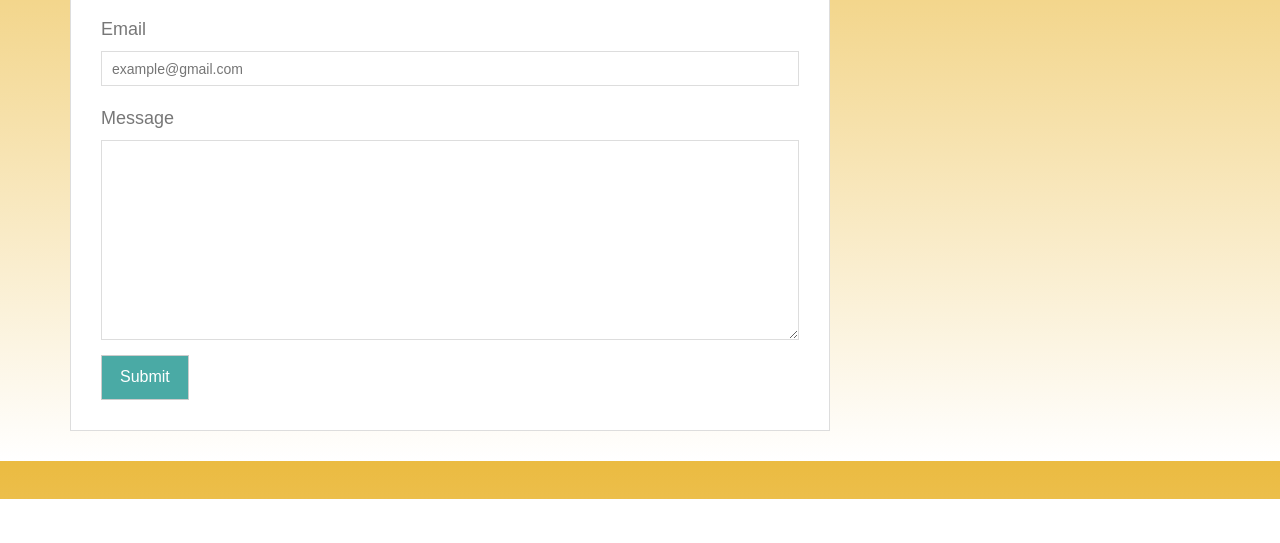
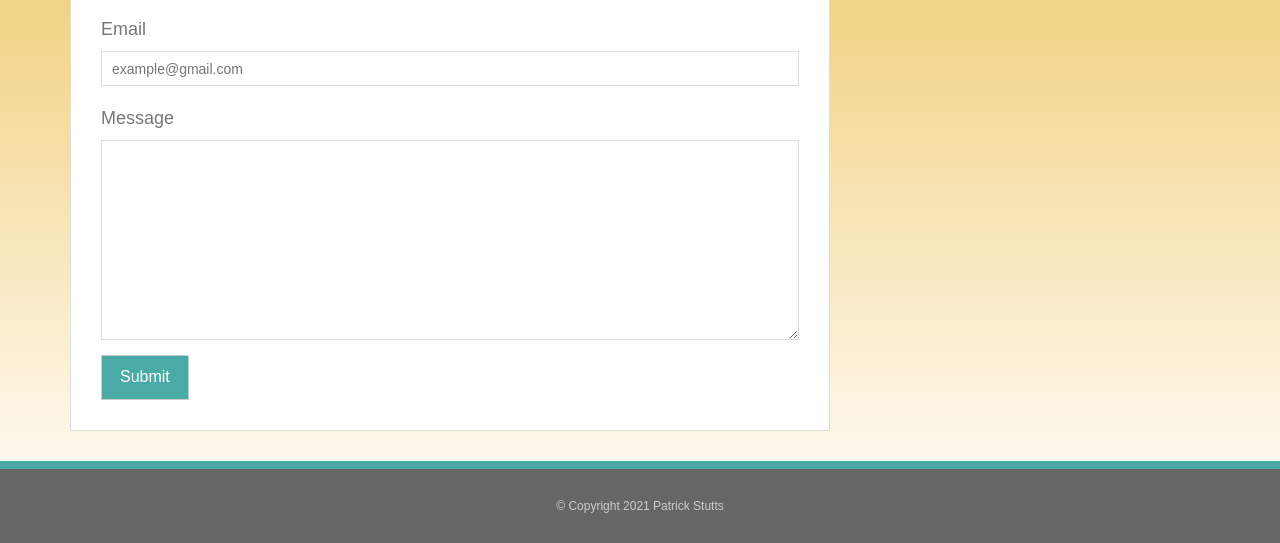
Before and after one commit to PatrickStutts/ResponsiveBio, a plain HTML site: page contact.html in a window 1280 px wide. Shown: the part 301-844 px from the top of the page. Before the commit the page ends 800 px from the top, so only its background shows below. Drawn offline with nearby package versions, Linux system fonts and the light colour scheme.

Commit message:
Added footers to each page

```diff
--- a/contact.html
+++ b/contact.html
@@ -59,6 +59,11 @@
             <a href="https://www.linkedin.com/in/patrick-stutts-b122041bb/"><img class="social img-responsive" src="assets/linkedIn.png"></a>
         </div>
     </div>
+    <div class="container-fluid footer-section">
+        <div class="row">
+          <p>&copy; Copyright 2021 Patrick Stutts</p>
+        </div>
+      </div>
     <script src="https://ajax.googleapis.com/ajax/libs/jquery/3.2.1/jquery.min.js"></script>
     <script src="https://maxcdn.bootstrapcdn.com/bootstrap/3.3.7/js/bootstrap.min.js"></script>
 </body>
```
Also changed, not shown: index.html (+5 -1 lines), portfolio.html (+5 -1 lines).
